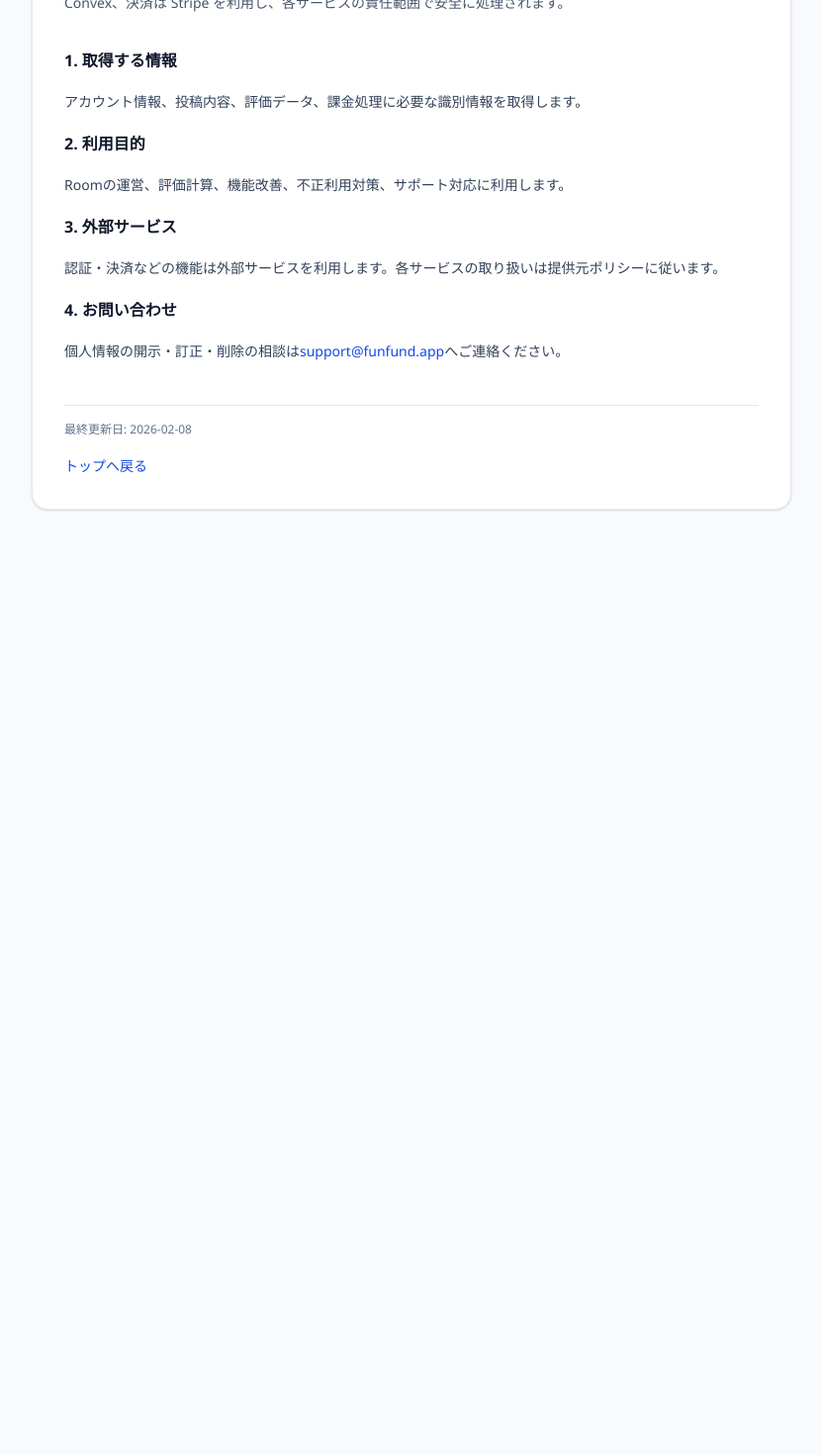
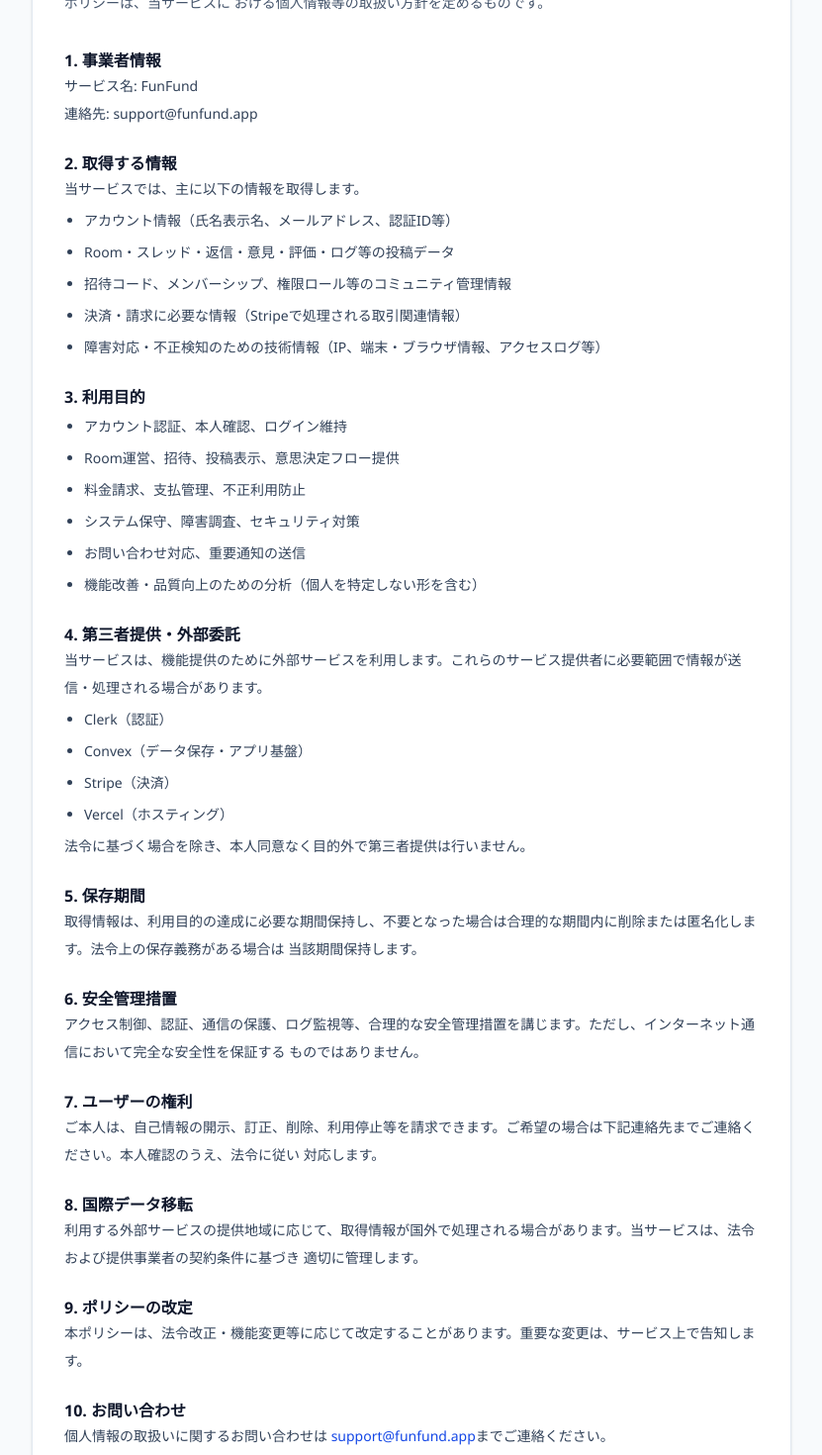
Before and after one commit to mts7k9xy55-gif/FunFund, a Next.js app: page /privacy in a window 1280 px wide. Shown: the part 160-1630 px from the top of the page at 99% size, without its empty margins (224-1055 px from the left). Before the commit the page ends 800 px from the top, so only its background shows below. Built offline with nearby package versions, Linux system fonts and the light colour scheme; no server answers.

Commit message:
Expand privacy policy for production readiness

```diff
--- a/src/app/privacy/page.tsx
+++ b/src/app/privacy/page.tsx
@@ -6,33 +6,110 @@
       <article className="mx-auto max-w-3xl rounded-2xl border border-slate-200 bg-white p-6 shadow-sm md:p-8">
         <h1 className="text-2xl font-bold text-slate-900 md:text-3xl">プライバシーポリシー</h1>
         <p className="mt-3 text-sm leading-7 text-slate-600">
-          FunFund は、Room運営と意思決定のために必要な最小限の情報のみを扱います。認証は Clerk、データは Convex、決済は Stripe
-          を利用し、各サービスの責任範囲で安全に処理されます。
+          FunFund（以下「当サービス」）は、意思決定コミュニティの運営に必要な範囲で個人情報を取り扱います。本ポリシーは、当サービスに
+          おける個人情報等の取扱い方針を定めるものです。
         </p>
 
-        <section className="mt-8 space-y-4 text-sm leading-7 text-slate-700">
-          <h2 className="text-base font-semibold text-slate-900">1. 取得する情報</h2>
-          <p>アカウント情報、投稿内容、評価データ、課金処理に必要な識別情報を取得します。</p>
+        <section className="mt-8 space-y-6 text-sm leading-7 text-slate-700">
+          <section>
+            <h2 className="text-base font-semibold text-slate-900">1. 事業者情報</h2>
+            <p>サービス名: FunFund</p>
+            <p>連絡先: support@funfund.app</p>
+          </section>
 
-          <h2 className="text-base font-semibold text-slate-900">2. 利用目的</h2>
-          <p>Roomの運営、評価計算、機能改善、不正利用対策、サポート対応に利用します。</p>
+          <section>
+            <h2 className="text-base font-semibold text-slate-900">2. 取得する情報</h2>
+            <p>当サービスでは、主に以下の情報を取得します。</p>
+            <ul className="mt-1 list-disc space-y-1 pl-5">
+              <li>アカウント情報（氏名表示名、メールアドレス、認証ID等）</li>
+              <li>Room・スレッド・返信・意見・評価・ログ等の投稿データ</li>
+              <li>招待コード、メンバーシップ、権限ロール等のコミュニティ管理情報</li>
+              <li>決済・請求に必要な情報（Stripeで処理される取引関連情報）</li>
+              <li>障害対応・不正検知のための技術情報（IP、端末・ブラウザ情報、アクセスログ等）</li>
+            </ul>
+          </section>
 
-          <h2 className="text-base font-semibold text-slate-900">3. 外部サービス</h2>
-          <p>
-            認証・決済などの機能は外部サービスを利用します。各サービスの取り扱いは提供元ポリシーに従います。
-          </p>
+          <section>
+            <h2 className="text-base font-semibold text-slate-900">3. 利用目的</h2>
+            <ul className="mt-1 list-disc space-y-1 pl-5">
+              <li>アカウント認証、本人確認、ログイン維持</li>
+              <li>Room運営、招待、投稿表示、意思決定フロー提供</li>
+              <li>料金請求、支払管理、不正利用防止</li>
+              <li>システム保守、障害調査、セキュリティ対策</li>
+              <li>お問い合わせ対応、重要通知の送信</li>
+              <li>機能改善・品質向上のための分析（個人を特定しない形を含む）</li>
+            </ul>
+          </section>
 
-          <h2 className="text-base font-semibold text-slate-900">4. お問い合わせ</h2>
-          <p>
-            個人情報の開示・訂正・削除の相談は
-            <a className="font-medium text-blue-700 hover:text-blue-800" href="mailto:support@funfund.app">
-              support@funfund.app
-            </a>
-            へご連絡ください。
-          </p>
+          <section>
+            <h2 className="text-base font-semibold text-slate-900">4. 第三者提供・外部委託</h2>
+            <p>
+              当サービスは、機能提供のために外部サービスを利用します。これらのサービス提供者に必要範囲で情報が送信・処理される場合があります。
+            </p>
+            <ul className="mt-1 list-disc space-y-1 pl-5">
+              <li>Clerk（認証）</li>
+              <li>Convex（データ保存・アプリ基盤）</li>
+              <li>Stripe（決済）</li>
+              <li>Vercel（ホスティング）</li>
+            </ul>
+            <p className="mt-1">
+              法令に基づく場合を除き、本人同意なく目的外で第三者提供は行いません。
+            </p>
+          </section>
+
+          <section>
+            <h2 className="text-base font-semibold text-slate-900">5. 保存期間</h2>
+            <p>
+              取得情報は、利用目的の達成に必要な期間保持し、不要となった場合は合理的な期間内に削除または匿名化します。法令上の保存義務がある場合は
+              当該期間保持します。
+            </p>
+          </section>
+
+          <section>
+            <h2 className="text-base font-semibold text-slate-900">6. 安全管理措置</h2>
+            <p>
+              アクセス制御、認証、通信の保護、ログ監視等、合理的な安全管理措置を講じます。ただし、インターネット通信において完全な安全性を保証する
+              ものではありません。
+            </p>
+          </section>
+
+          <section>
+            <h2 className="text-base font-semibold text-slate-900">7. ユーザーの権利</h2>
+            <p>
+              ご本人は、自己情報の開示、訂正、削除、利用停止等を請求できます。ご希望の場合は下記連絡先までご連絡ください。本人確認のうえ、法令に従い
+              対応します。
+            </p>
+          </section>
+
+          <section>
+            <h2 className="text-base font-semibold text-slate-900">8. 国際データ移転</h2>
+            <p>
+              利用する外部サービスの提供地域に応じて、取得情報が国外で処理される場合があります。当サービスは、法令および提供事業者の契約条件に基づき
+              適切に管理します。
+            </p>
+          </section>
+
+          <section>
+            <h2 className="text-base font-semibold text-slate-900">9. ポリシーの改定</h2>
+            <p>
+              本ポリシーは、法令改正・機能変更等に応じて改定することがあります。重要な変更は、サービス上で告知します。
+            </p>
+          </section>
+
+          <section>
+            <h2 className="text-base font-semibold text-slate-900">10. お問い合わせ</h2>
+            <p>
+              個人情報の取扱いに関するお問い合わせは
+              <a className="font-medium text-blue-700 hover:text-blue-800" href="mailto:support@funfund.app">
+                {" "}
+                support@funfund.app
+              </a>
+              までご連絡ください。
+            </p>
+          </section>
         </section>
 
-        <div className="mt-10 border-t border-slate-200 pt-4 text-xs text-slate-500">最終更新日: 2026-02-08</div>
+        <div className="mt-10 border-t border-slate-200 pt-4 text-xs text-slate-500">最終更新日: 2026-02-11</div>
 
         <div className="mt-4">
           <Link href="/" className="text-sm font-medium text-blue-700 hover:text-blue-800">
```
